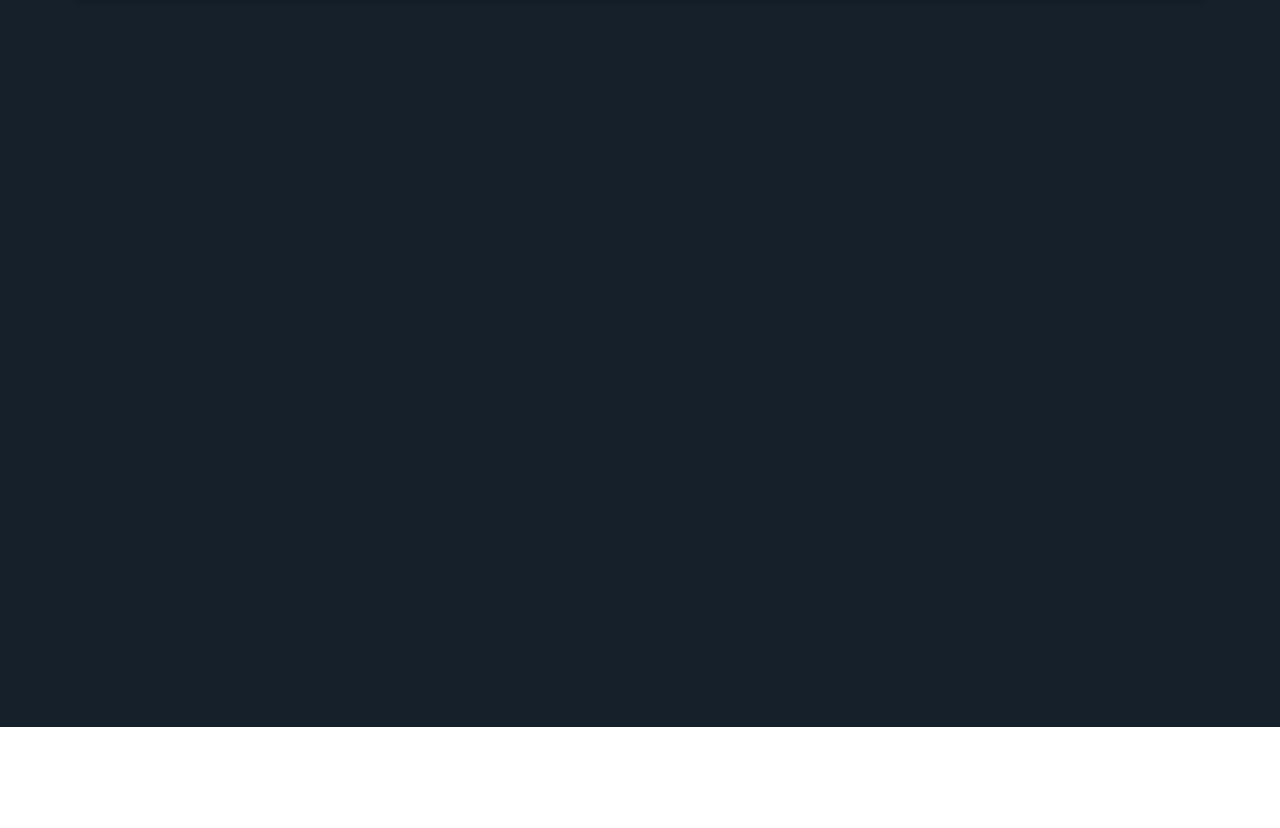
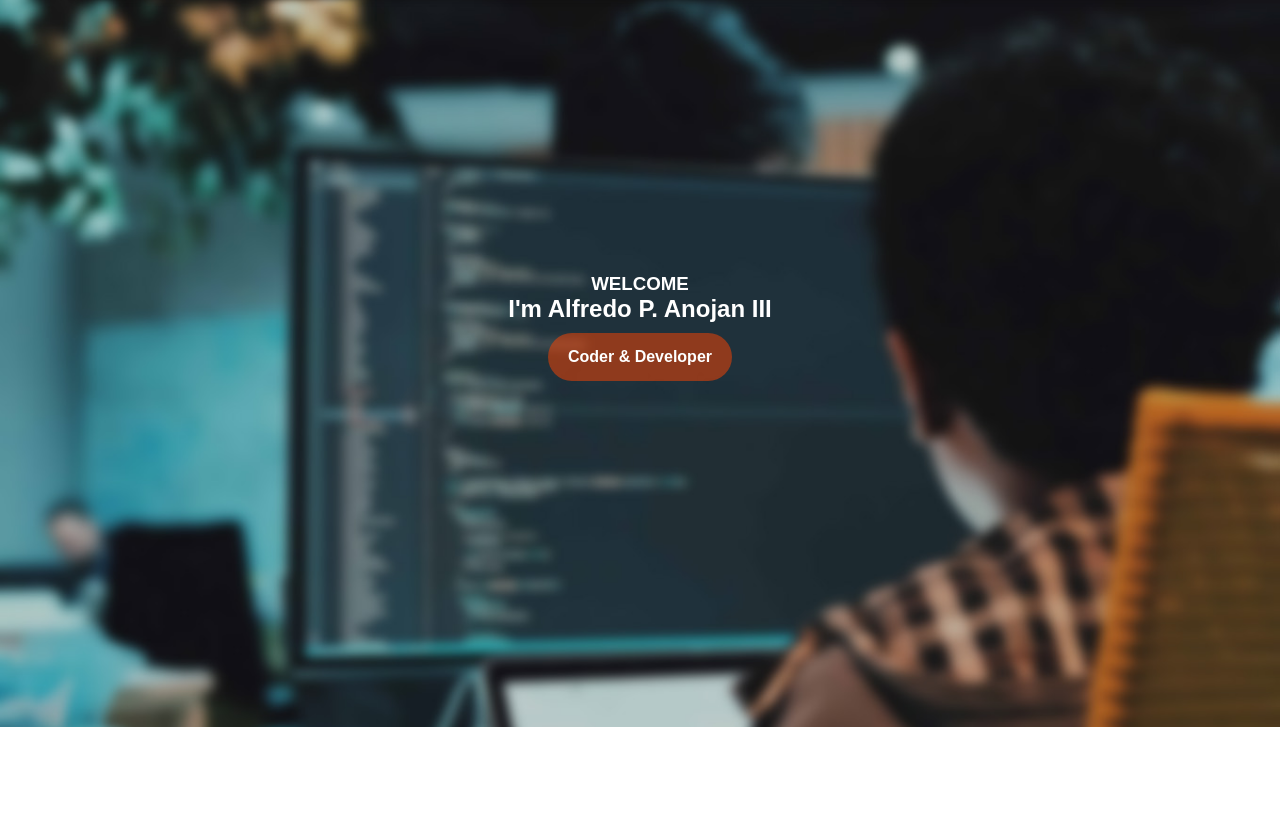
Before and after one commit to DondonDev/DondonDev.github.io, a plain HTML site: page index.html in a window 1280 px wide. Shown: the part 73-901 px from the top of the page. Drawn offline with Linux system fonts and the light colour scheme.

Commit message:
Update Files

```diff
--- a/css/mainnavstyles.css
+++ b/css/mainnavstyles.css
@@ -13,7 +13,7 @@
     padding-left: 20px;
     padding-right: 20px;
     border-radius: 20px;
-    background-color: #333333b0;
+    background-color: #333333d5;
     -webkit-box-shadow: 0 8px 6px -6px #0e0e0eb0;
     -moz-box-shadow: 0 8px 6px -6px #0e0e0eb0;
     box-shadow: 0 8px 6px -6px #0e0e0eb0;
--- a/css/mainstyles.css
+++ b/css/mainstyles.css
@@ -11,25 +11,69 @@ html {
 
 section {
     width: 100%;
-    height: 100vh;
+    height: auto;
 }
+
+/* Homepage section */
 
 #homesection {
     background-color: #15202b;
+    height: 100vh;
+    background-image: url("../images/bg_home_blur_1.jpg");
+    background-position: center;
+    background-repeat: no-repeat;
+    background-size: cover;
+    display: flex;
+    align-items: center;
+    justify-content: center;
+}
+
+.homebg-text {
+    text-align: center;
+    color: white;
+    font-weight: bold;
+    font-family: Arial, Helvetica, sans-serif;
+}
+
+
+.homebg-skillholder {
+    width: 100%;
+    display: flex;
+    flex-direction: row;
+    flex-wrap: wrap;
+    justify-content: center;
+    align-items: center;
+}
+
+.homebg-skill {
+    background-color: rgba(255, 68, 0, 0.5);
+    border-radius: 50px;
+    width: auto;
+    height: auto;
+    padding-left: 20px;
+    padding-right: 20px;
+    padding-top: 15px;
+    padding-bottom: 15px;
+    margin-top: 10px;
+    color: white;
 }
 
 #aboutsection {
     background-color: #ffffff;
+    height: 200vh;
 }
 
 #portfoliosection {
     background-color: #15202b;
+    height: 300vh;
 }
 
 #blogsection {
     background-color: #ffffff;
+    height: 100vh;
 }
 
 #contactsection {
     background-color: #ff4500;
+    height: 100vh;
 }
--- a/index.html
+++ b/index.html
@@ -39,7 +39,16 @@
         </div>
     </div>
 
-    <section id="homesection"></section>
+    <section id="homesection">
+        <div class="homebg-text">
+            <h3>WELCOME</h2>
+                <h1 class="myname">I'm Alfredo P. Anojan III</h1>
+                <div class="homebg-skillholder">
+                    <p class="homebg-skill">Coder & Developer</p>
+                </div>
+        </div>
+    </section>
+
     <section id="aboutsection"></section>
     <section id="portfoliosection"></section>
     <section id="blogsection"></section>
```
Also changed, not shown: images/bg_home_blur_1.jpg (added).
